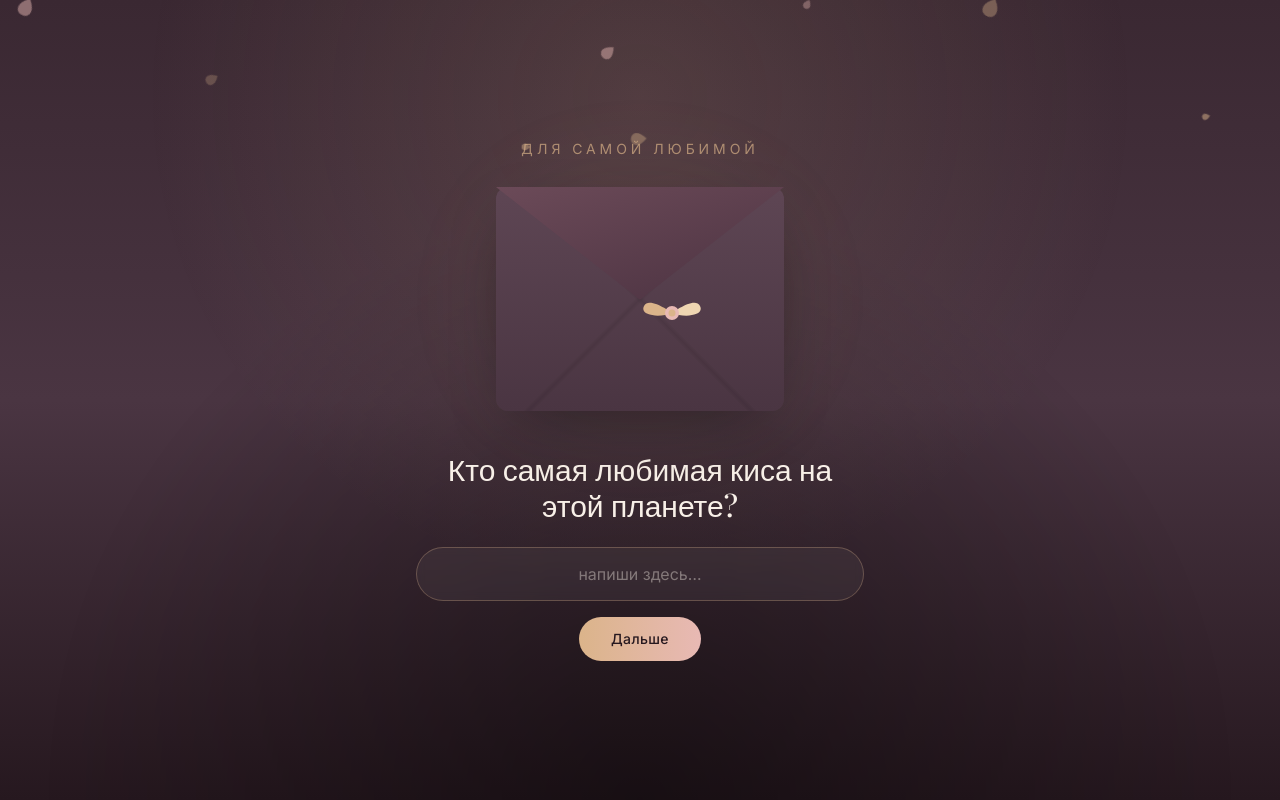
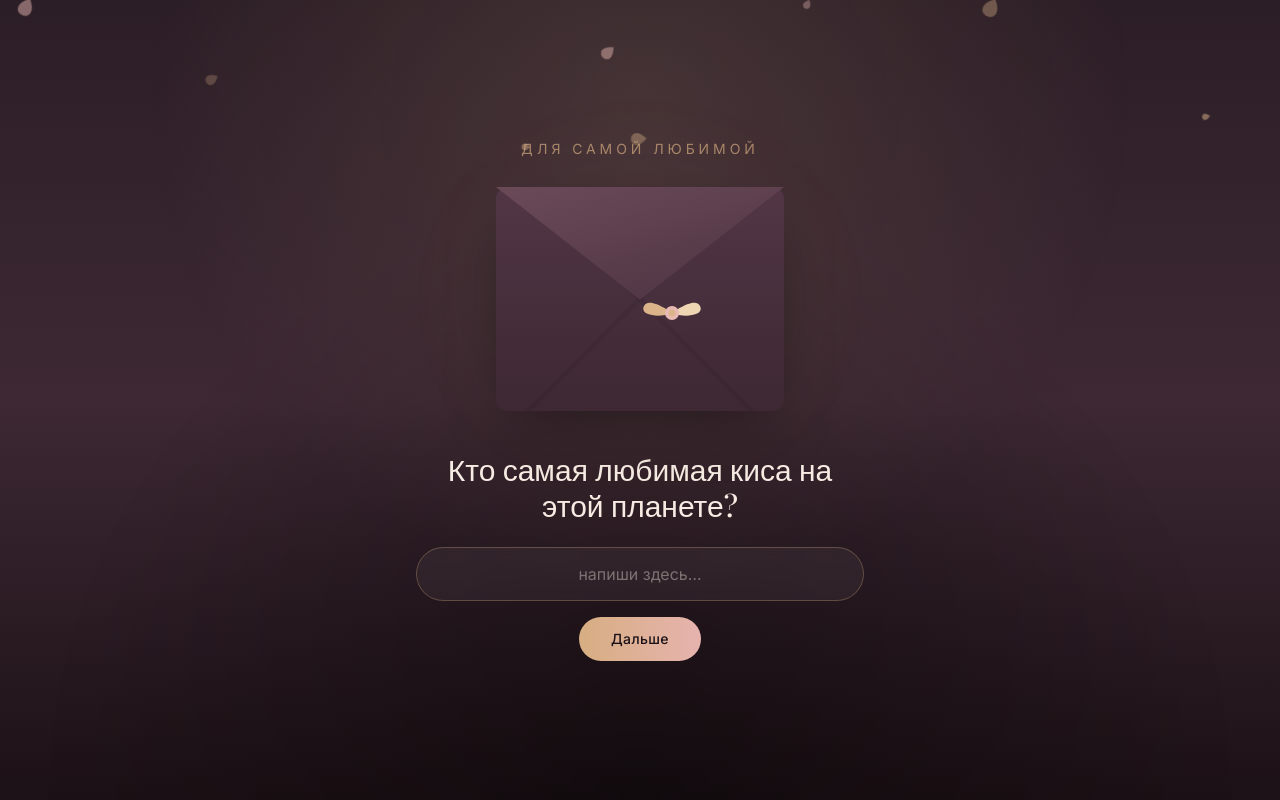
Before and after one commit to manfnnnnes/hb, a Next.js app: page / in a window 1280 px wide. Built offline with nearby package versions, Linux system fonts and the light colour scheme.

Commit message:
Add files via upload

```diff
--- a/tailwind.config.ts
+++ b/tailwind.config.ts
@@ -9,16 +9,15 @@ const config: Config = {
   theme: {
     extend: {
       colors: {
-        // чуть светлее и теплее
-        ink: "#26181f",
-        plum: "#3a2832",
-        mauve: "#4a3542",
-        mauvelight: "#5e4654",
-        rose: "#e8b9b4",
-        blush: "#f2cdc7",
-        champagne: "#dbb48a",
-        champagnelight: "#efd6b2",
-        cream: "#f8f0e8",
+        ink: "#1c1116",
+        plum: "#2c1e26",
+        mauve: "#3d2833",
+        mauvelight: "#523646",
+        rose: "#e6b3ae",
+        blush: "#f0c9c2",
+        champagne: "#d7ae82",
+        champagnelight: "#ecd3ab",
+        cream: "#f6ece3",
       },
       fontFamily: {
         serif: ["var(--font-display)", "Georgia", "serif"],
@@ -39,7 +38,7 @@ const config: Config = {
         glow: "glow 4s ease-in-out infinite",
       },
       boxShadow: {
-        soft: "0 20px 60px -20px rgba(0,0,0,0.45)",
+        soft: "0 20px 60px -20px rgba(0,0,0,0.55)",
       },
     },
   },
```
Also changed, not shown: 1 other file (tests, documents, lock files or other folders).
